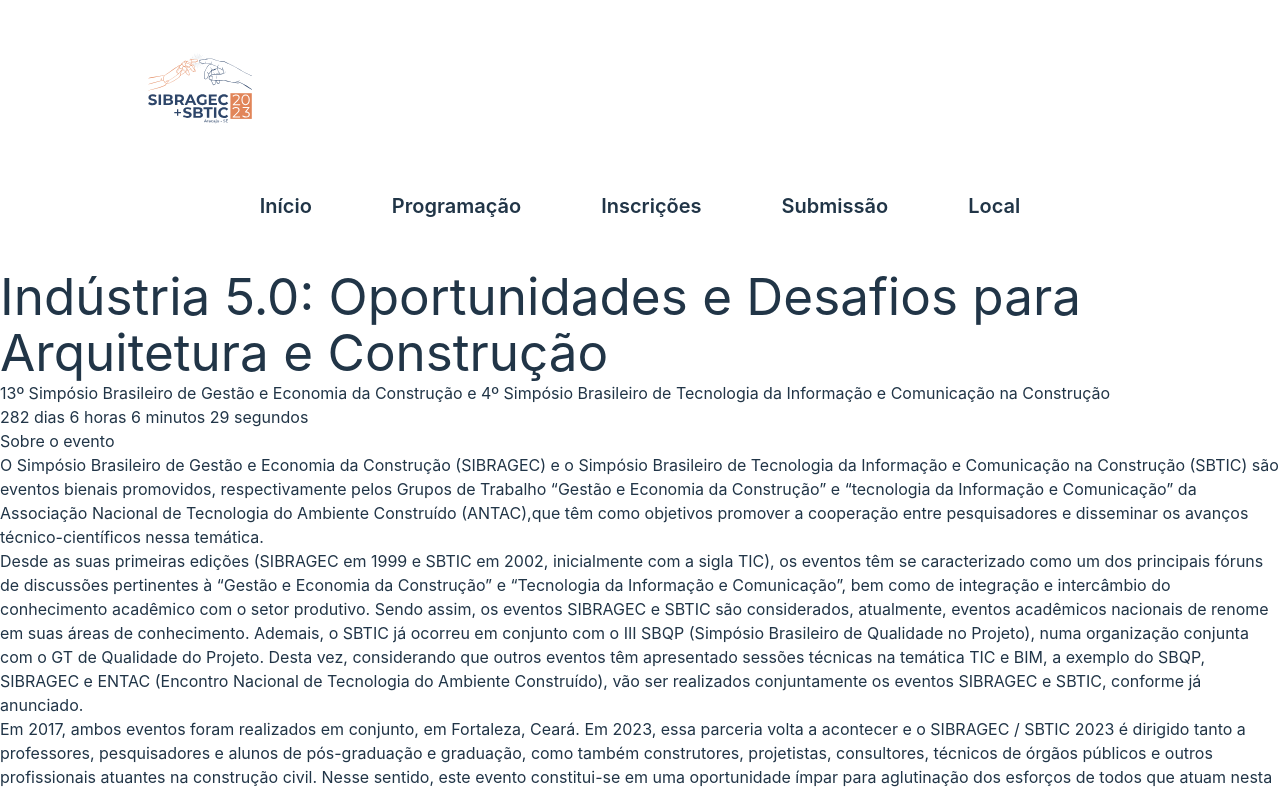
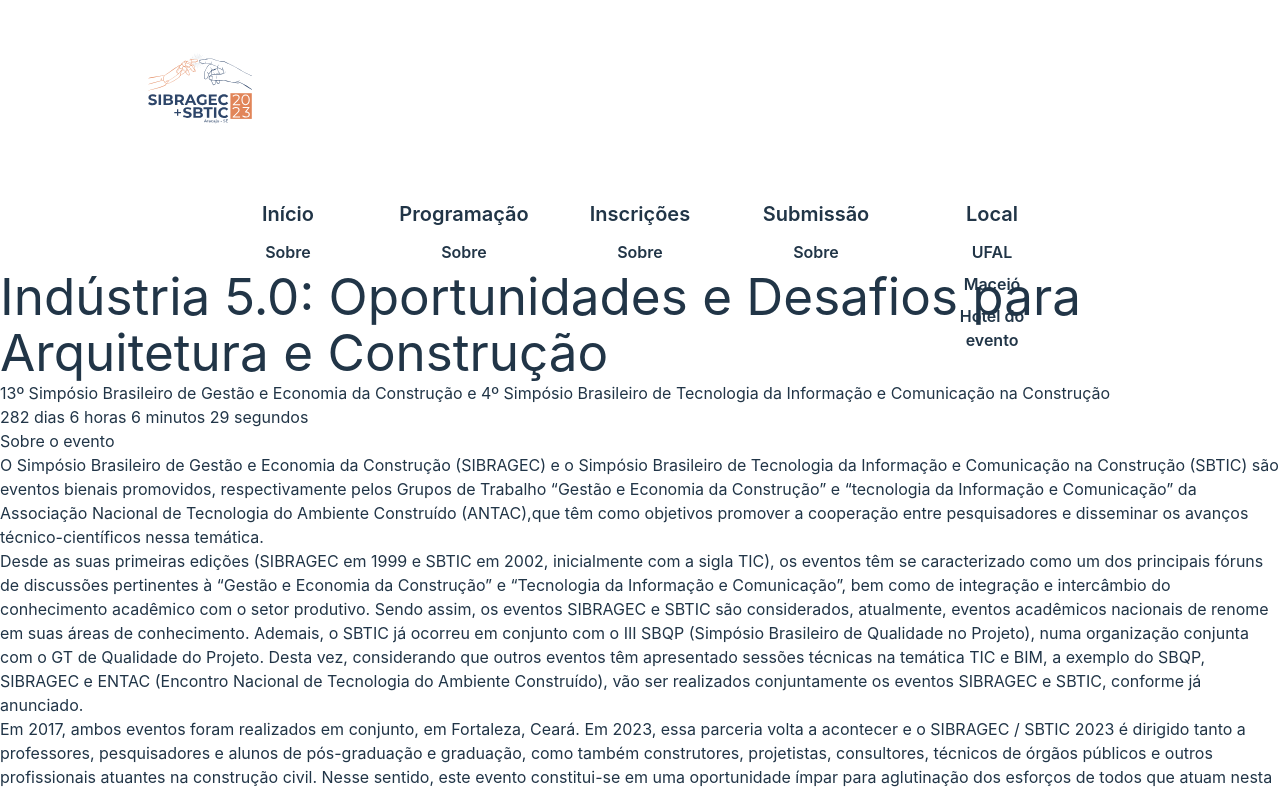
Before and after one commit to softeam-org/sibragecsbtic-web, a React (Vite) app: page / in a window 1280 px wide. Shown: the top 792 px of the page. Built offline with nearby package versions, Linux system fonts and the light colour scheme; what tailwind-nord would draw is missing.

Commit message:
Componentização dos navlinks

```diff
--- a/src/components/Header.jsx
+++ b/src/components/Header.jsx
@@ -1,45 +1,22 @@
 import React from "react";
 
 import logo from "../assets/logo-01.svg";
-import { useLocation } from "react-router-dom";
-
-
-const navLinks = [
-  { name: "Início", path: "/" },
-  { name: "Programação", path: "/programacao" },
-  { name: "Inscrições", path: "/inscricoes" },
-  { name: "Submissão", path: "/submissao" },
-  { name: "Local", path: "/local" },
-];
-
+import Navlinks from "./Navlinks";
 
 
 
 function Header() {
-  const currentPath = useLocation();
-
 
   return (
     <header className="bg-nord0">
-      <div className="max-w-6xl mx-auto pt-14">
-
+      <div className="max-w-6xl mx-auto pt-16">
         <div className="w-28 absolute left-36 top-8">
           <img src={logo} alt="logo" />
         </div>
         <div className="flex flex-col items-center gap-16">
           <h1 className="text-7xl font-bold text-white">Sibragec XXIII</h1>
-        <div className="flex gap-20 pb-12">
-          {
-            navLinks.map((link) => (
-              <a
-                className={
-                  "navlink font-semibold text-xl"
-                  +
-                  (currentPath.pathname === link.path ? " active" : "")}
-              >
-                {link.name}
-              </a>
-          ))}
+          <div className="flex gap-20 pb-10 ">
+           <Navlinks />
           </div>
         </div>
       </div>
--- /dev/null
+++ b/src/components/Navlinks.jsx
@@ -0,0 +1,36 @@
+import React from 'react'
+import { useLocation } from "react-router-dom";
+
+
+import { navLinks } from '../constants'
+
+function Navlinks() {
+    const currentPath = useLocation()
+  return (
+    navLinks.map((link) => (
+        <div className="w-24 flex items-center justify-center">
+          <a
+            className={
+              "navlink font-semibold text-xl hover:cursor-pointer" +
+              (currentPath.pathname === link.path ? " active" : "")
+            }
+            >
+            {link.name}
+          </a>
+          <div className="fixed top-60 flex text-center items-center flex-col w-24 gap-2 bg-nord0">
+            { link.links.map((sublink) => (
+              <a
+                className={
+                  "font-semibold hover:cursor-pointer"
+                }
+                >
+                {sublink.name}
+              </a>
+            ))}
+            </div>
+        </div>
+      ))
+  )
+}
+
+export default Navlinks
```
Lines whose indentation alone changed are shown as unchanged.
